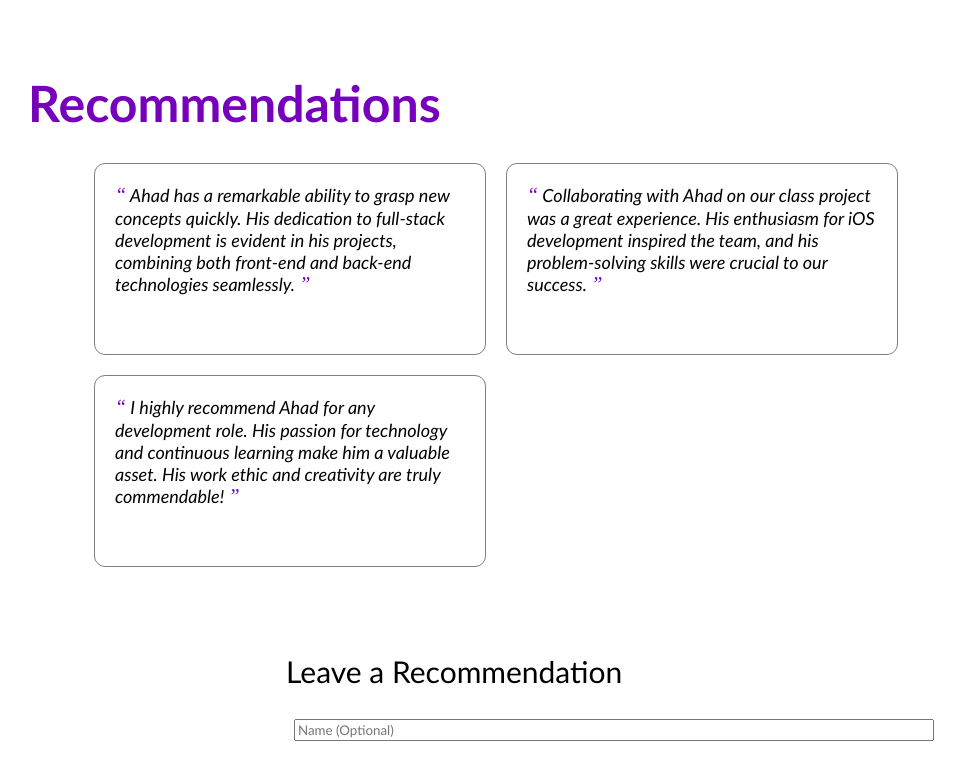
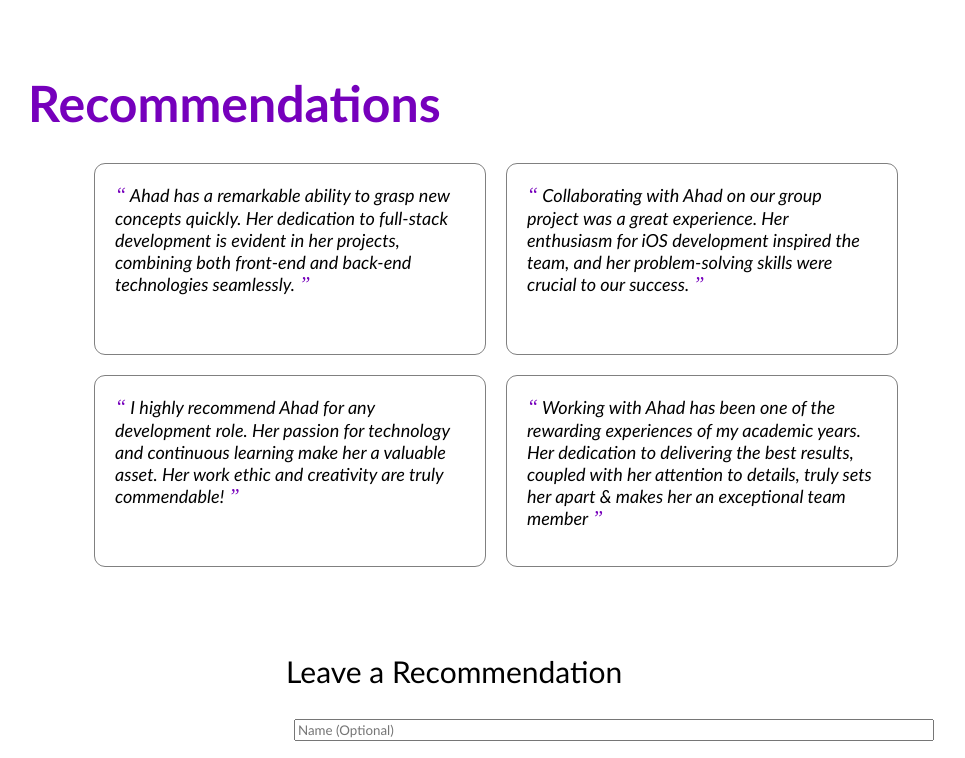
Before and after one commit to AhadFaiz/my-portfolio, a plain HTML site: page index.html in a window 1280 px wide. Shown: the part 1935-2693 px from the top of the page, without its empty margins (40-1005 px from the left). Drawn offline with Linux system fonts and the light colour scheme.

Commit message:
index.html

```diff
--- a/index.html
+++ b/index.html
@@ -59,7 +59,7 @@
         <div class="skill">
           <img src="html_finalprojimages/html5.png"/>
           <h6>HTML</h6>
-          <p>1-2 years experience</p>
+          <p>0-1 years experience</p>
         </div>
 
         <div class="skill">
@@ -89,7 +89,7 @@
         <div class="skill">
           <img src="css.png"/>
           <h6>CSS</h6>
-          <p>2-3 years experience</p>
+          <p>0-1 years experience</p>
         </div>
 
        <div class="skill">
@@ -149,18 +149,23 @@
   <div class="all_recommendations" id="all_recommendations">
     <div class="recommendation">
       <span>&#8220;</span>
-      Ahad has a remarkable ability to grasp new concepts quickly. His dedication to full-stack development is evident in his projects, combining both front-end and back-end technologies seamlessly.
+      Ahad has a remarkable ability to grasp new concepts quickly. Her dedication to full-stack development is evident in her projects, combining both front-end and back-end technologies seamlessly.
       <span>&#8221;</span>
     </div>
     <div class="recommendation">
       <span>&#8220;</span>
-      Collaborating with Ahad on our class project was a great experience. His enthusiasm for iOS development inspired the team, and his problem-solving skills were crucial to our success.
+      Collaborating with Ahad on our group project was a great experience. Her enthusiasm for iOS development inspired the team, and her problem-solving skills were crucial to our success.
       <span>&#8221;</span>
     </div>
     <div class="recommendation">
       <span>&#8220;</span>
-      I highly recommend Ahad for any development role. His passion for technology and continuous learning make him a valuable asset. His work ethic and creativity are truly commendable!
+      I highly recommend Ahad for any development role. Her passion for technology and continuous learning make her a valuable asset. Her work ethic and creativity are truly commendable!
       <span>&#8221;</span>
+    </div>
+ <div class="recommendation">
+      <span>&#8220;</span>
+    Working with Ahad has been one of the rewarding experiences of my academic years. Her dedication to delivering the best results, coupled with her attention to details, truly sets her apart & makes her an exceptional team member
+   <span>&#8221;</span>
     </div>
   </div>
 </section>
```
